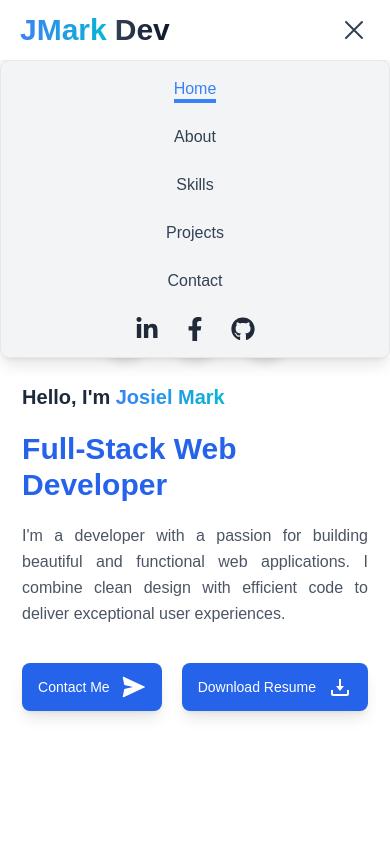
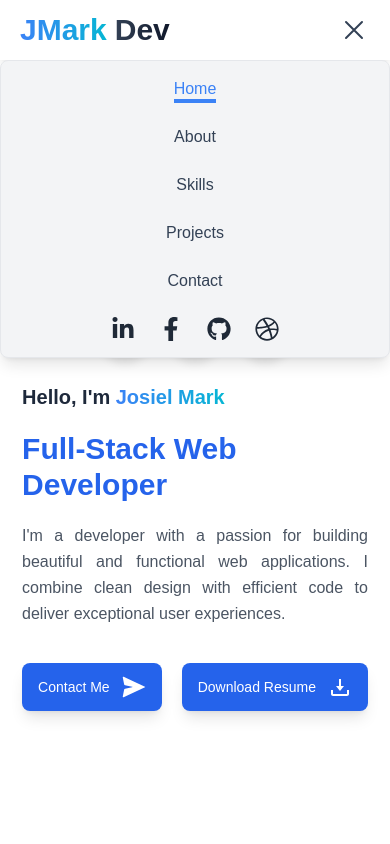
Before and after one commit to JMarkDev/portfolio, a React (Vite) app: page / in a window 390 px wide. Both pictures are taken after a click on the button 354 px from the left and 30 px from the top of the page. Shown: the top 844 px of the page. Built offline with nearby package versions, Linux system fonts and the light colour scheme.

Commit message:
responsive navbar

```diff
--- a/src/components/Navbar.jsx
+++ b/src/components/Navbar.jsx
@@ -1,5 +1,11 @@
 import propTypes from "prop-types";
-import { FaLinkedinIn, FaFacebookF, FaGithub } from "react-icons/fa";
+import {
+  FaLinkedinIn,
+  FaFacebookF,
+  FaGithub,
+  // FaPinterest,
+} from "react-icons/fa";
+import { FaDribbble } from "react-icons/fa6";
 
 const Navbar = ({ scrollToSection, isMenuOpen, setIsMenuOpen, openLink }) => {
   return (
@@ -142,28 +148,37 @@ const Navbar = ({ scrollToSection, isMenuOpen, setIsMenuOpen, openLink }) => {
         >
           <div className="flex gap-3 space-x-3 text-2xl text-gray-800">
             <a
-              href="https://www.linkedin.com/in/josiel-mark-oliveros-7b0b3b1b4/"
+              href="https://www.linkedin.com/in/josiel-mark-seroy-0a9341245/"
               target="_blank"
-              rel="noreferrer"
+              rel="noopener noreferrer"
               className="text-gray-800 hover:text-gray-900 transition-colors duration-300"
             >
               <FaLinkedinIn className="text-2xl" />
             </a>
             <a
-              href="https://www.facebook.com/josielmark.oliveros/"
+              href="https://www.facebook.com/people/Josiel-Mark-Miel-Seroy/pfbid04hZEiTAxwsKgHqAZUgw97v1k24Vu2aEVKccugJx4NkcsY8tP3TGzb7mZ9KpZ49r7l/"
               target="_blank"
-              rel="noreferrer"
+              rel="noopener noreferrer"
               className="text-gray-800 hover:text-gray-900 transition-colors duration-300"
             >
               <FaFacebookF className="text-2xl" />
             </a>
             <a
-              href="https://github.com/"
+              href="
+             https://github.com/JMarkDev "
               target="_blank"
-              rel="noreferrer"
+              rel="noopener noreferrer"
               className="text-gray-800 hover:text-gray-900 transition-colors duration-300"
             >
               <FaGithub className="text-2xl" />
+            </a>
+            <a
+              href="https://dribbble.com/JMarkDev"
+              target="_blank"
+              rel="noopener noreferrer"
+              className="text-gray-800 hover:text-gray-900 transition-colors duration-300"
+            >
+              <FaDribbble className="text-2xl" />
             </a>
           </div>
         </li>
```
